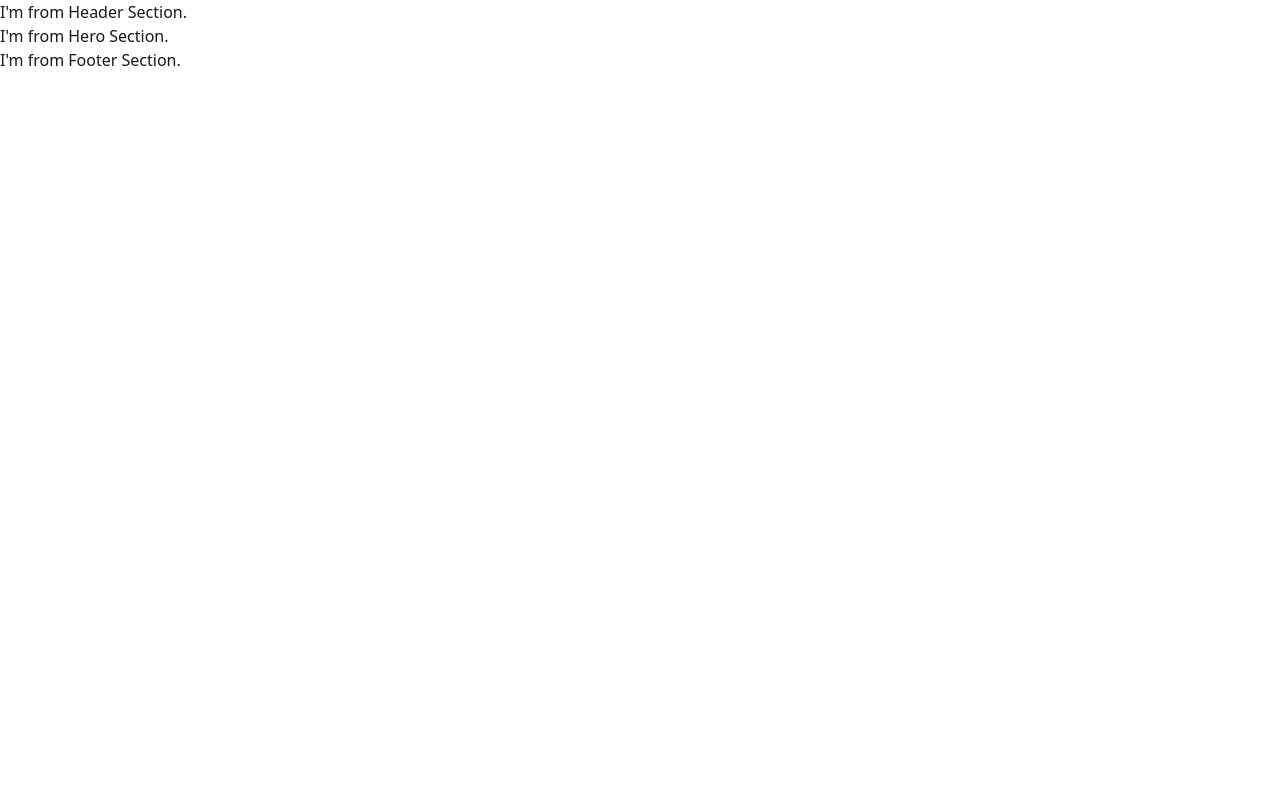
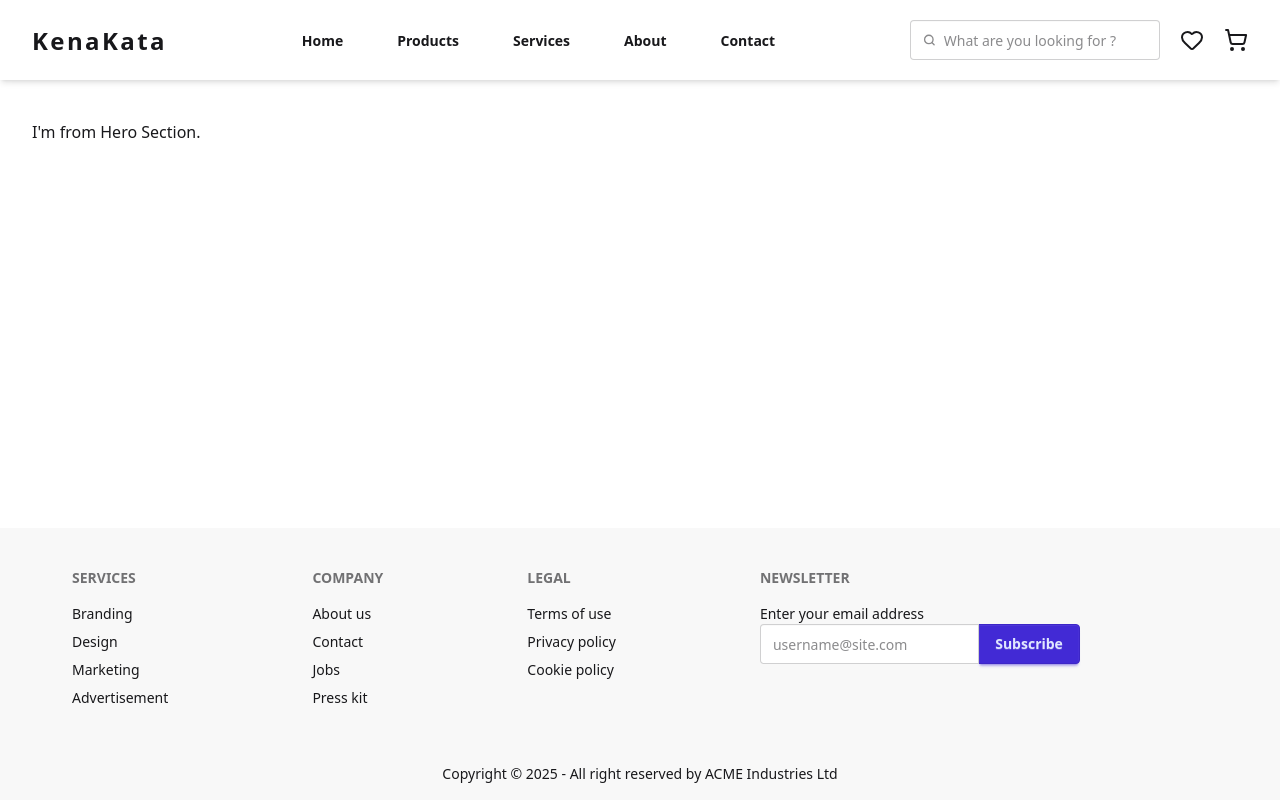
Before and after one commit to aamamunszone/kenakata, a React (Vite) app: page / in a window 1280 px wide. Built offline with nearby package versions, Linux system fonts and the light colour scheme.

Commit message:
feat: header and footer section added

```diff
--- a/src/assets/styles/index.css
+++ b/src/assets/styles/index.css
@@ -3,3 +3,7 @@
 @import 'tailwindcss';
 /* Import DaisyUI */
 @plugin "daisyui";
+
+/* * {
+  border: 1px solid red;
+} */
--- a/src/layouts/MainLayout/Footer/Footer.jsx
+++ b/src/layouts/MainLayout/Footer/Footer.jsx
@@ -1,11 +1,58 @@
 import React from 'react';
 
 const Footer = () => {
-    return (
-        <footer>
-            <h1>I'm from Footer Section.</h1>
-        </footer>
-    );
+  return (
+    <footer>
+      <div className=" bg-base-200 text-base-content">
+        {/* Top Footer */}
+        <div className="container w-[95%] mx-auto footer sm:footer-horizontal p-10">
+          <nav>
+            <h6 className="footer-title">Services</h6>
+            <a className="link link-hover">Branding</a>
+            <a className="link link-hover">Design</a>
+            <a className="link link-hover">Marketing</a>
+            <a className="link link-hover">Advertisement</a>
+          </nav>
+          <nav>
+            <h6 className="footer-title">Company</h6>
+            <a className="link link-hover">About us</a>
+            <a className="link link-hover">Contact</a>
+            <a className="link link-hover">Jobs</a>
+            <a className="link link-hover">Press kit</a>
+          </nav>
+          <nav>
+            <h6 className="footer-title">Legal</h6>
+            <a className="link link-hover">Terms of use</a>
+            <a className="link link-hover">Privacy policy</a>
+            <a className="link link-hover">Cookie policy</a>
+          </nav>
+          <form>
+            <h6 className="footer-title">Newsletter</h6>
+            <fieldset className="w-80">
+              <label>Enter your email address</label>
+              <div className="join">
+                <input
+                  type="text"
+                  placeholder="username@site.com"
+                  className="input input-bordered join-item"
+                />
+                <button className="btn btn-primary join-item">Subscribe</button>
+              </div>
+            </fieldset>
+          </form>
+        </div>
+        {/* Bottom Footer */}
+        <div className="container w-[95%] mx-auto footer sm:footer-horizontal footer-center p-4">
+          <aside>
+            <p>
+              Copyright © {new Date().getFullYear()} - All right reserved by
+              ACME Industries Ltd
+            </p>
+          </aside>
+        </div>
+      </div>
+    </footer>
+  );
 };
 
 export default Footer;
--- a/src/layouts/MainLayout/Header/Header.jsx
+++ b/src/layouts/MainLayout/Header/Header.jsx
@@ -1,11 +1,68 @@
+import { Heart, ShoppingCart } from 'lucide-react';
 import React from 'react';
+import { NavLink } from 'react-router';
 
 const Header = () => {
-    return (
-        <header>
-            <h1>I'm from Header Section.</h1>
-        </header>
-    );
+  return (
+    <header className="bg-white/50 backdrop-blur-md shadow-md py-5 sticky top-0">
+      <div className="container w-[95%] mx-auto flex justify-between items-center gap-2.5">
+        <div>
+          <h1 className="text-2xl font-bold tracking-widest leading-relaxed">
+            KenaKata
+          </h1>
+        </div>
+        <div className="flex justify-between items-center gap-5">
+          <NavLink className="btn btn-ghost" to="/">
+            Home
+          </NavLink>
+          <NavLink className="btn btn-ghost" to="/products">
+            Products
+          </NavLink>
+          <NavLink className="btn btn-ghost" to="/services">
+            Services
+          </NavLink>
+          <NavLink className="btn btn-ghost" to="/about">
+            About
+          </NavLink>
+          <NavLink className="btn btn-ghost" to="/contact">
+            Contact
+          </NavLink>
+        </div>
+        <div className="flex justify-between items-center gap-5">
+          <label className="input">
+            <svg
+              className="h-[1em] opacity-50"
+              xmlns="http://www.w3.org/2000/svg"
+              viewBox="0 0 24 24"
+            >
+              <g
+                strokeLinejoin="round"
+                strokeLinecap="round"
+                strokeWidth="2.5"
+                fill="none"
+                stroke="currentColor"
+              >
+                <circle cx="11" cy="11" r="8"></circle>
+                <path d="m21 21-4.3-4.3"></path>
+              </g>
+            </svg>
+            <input
+              className="min-w-[180px]"
+              type="search"
+              required
+              placeholder="What are you looking for ?"
+            />
+          </label>
+          <button>
+            <Heart />
+          </button>
+          <button>
+            <ShoppingCart />
+          </button>
+        </div>
+      </div>
+    </header>
+  );
 };
 
 export default Header;
--- a/src/layouts/MainLayout/MainLayout.jsx
+++ b/src/layouts/MainLayout/MainLayout.jsx
@@ -5,16 +5,18 @@ import Footer from './Footer/Footer';
 
 const MainLayout = () => {
   return (
-    <>
+    <div className="flex flex-col min-h-screen">
       {/* Header Section */}
       <Header />
 
       {/* Main Section */}
-      <Outlet />
+      <main className="container w-[95%] mx-auto flex-1 py-10">
+        <Outlet />
+      </main>
 
       {/* Footer Section */}
       <Footer />
-    </>
+    </div>
   );
 };
 
--- a/src/pages/Home/HomePage.jsx
+++ b/src/pages/Home/HomePage.jsx
@@ -4,13 +4,10 @@ import HeroSection from './components/HeroSection';
 const HomePage = () => {
   return (
     <>
-            {/* Main Section */}
-            <main>
       {/* Hero Section */}
       <section>
         <HeroSection />
       </section>
-            </main>
     </>
   );
 };
```
Lines whose indentation alone changed are shown as unchanged.
